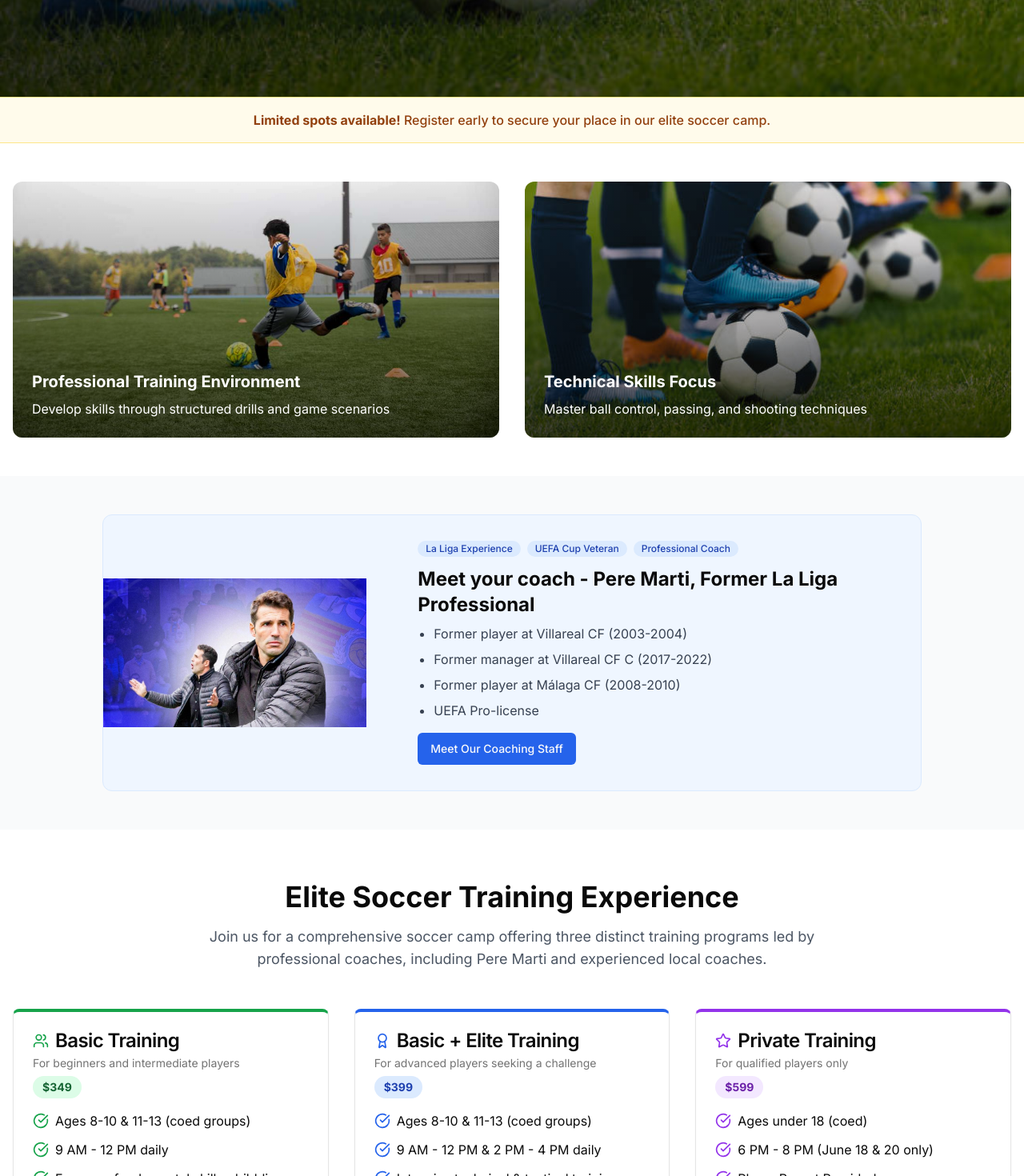
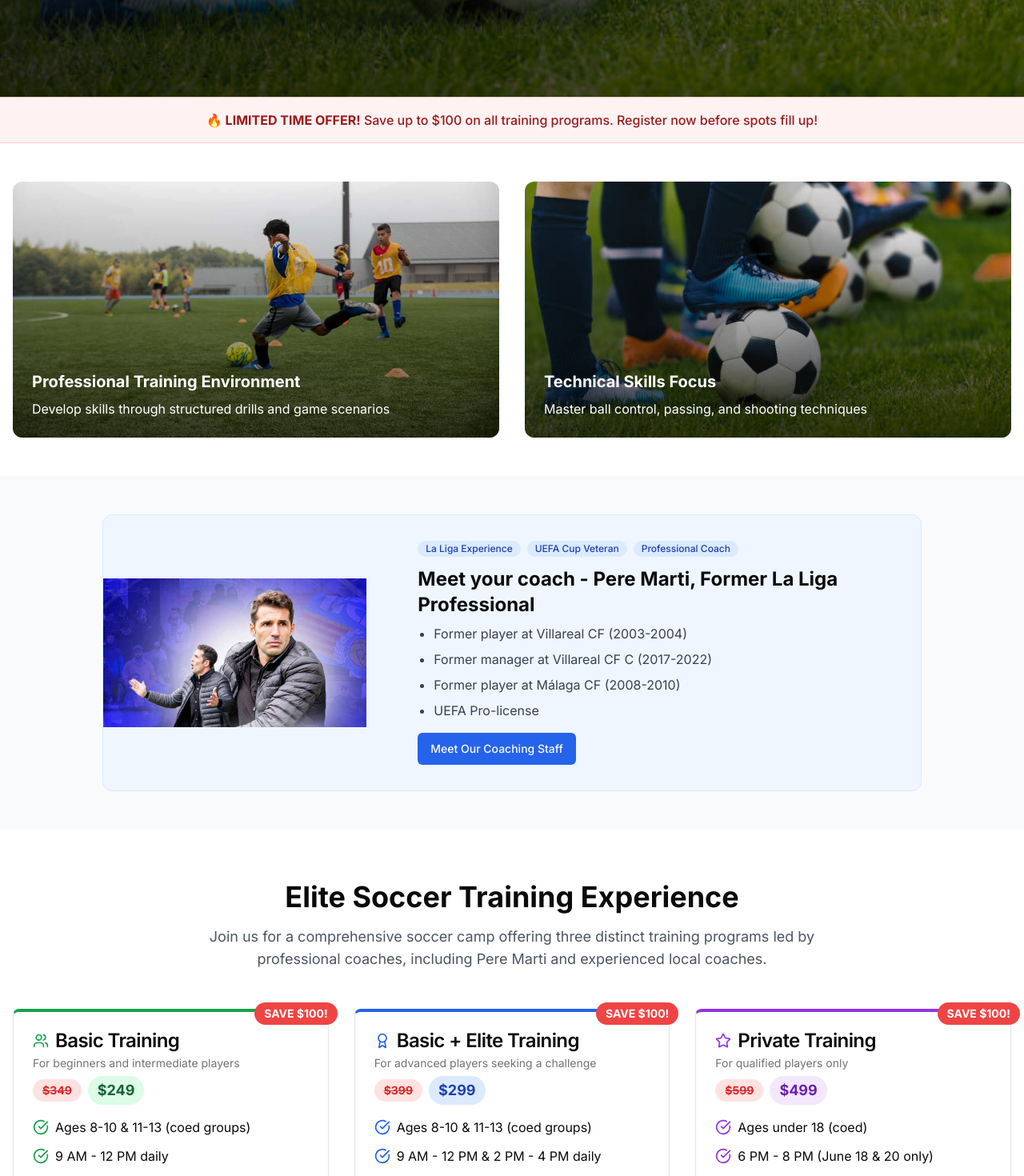
Before and after one commit to Gamugamu01/v0-soccer-camp-website, a Next.js app: page / in a window 1280 px wide. Shown: the part 660-2130 px from the top of the page at 80% size. Built offline with nearby package versions, Linux system fonts and the light colour scheme.

Commit message:
feat: implement promotional pricing strategy
Update pricing display with original and new discounted prices

Co-authored-by: null <209176003+Gamugamu01@users.noreply.github.com>

```diff
--- a/app/page.tsx
+++ b/app/page.tsx
@@ -62,11 +62,11 @@ export default function Home() {
       </section>
 
       {/* Announcement Banner */}
-      <section className="bg-amber-50 border-y border-amber-200">
+      <section className="bg-red-50 border-y border-red-200">
         <div className="container mx-auto px-4 py-4 text-center">
-          <p className="text-amber-800 font-medium">
-            <span className="font-bold">Limited spots available!</span> Register early to secure your place in our elite
-            soccer camp.
+          <p className="text-red-800 font-medium">
+            <span className="font-bold">🔥 LIMITED TIME OFFER!</span> Save up to $100 on all training programs. Register
+            now before spots fill up!
           </p>
         </div>
       </section>
@@ -154,15 +154,21 @@ export default function Home() {
           </div>
 
           <div className="grid md:grid-cols-3 gap-8">
-            <Card className="border-t-4 border-t-green-600">
+            <Card className="border-t-4 border-t-green-600 relative">
+              <div className="absolute -top-3 -right-3 bg-red-500 text-white px-3 py-1 rounded-full text-sm font-bold z-10">
+                SAVE $100!
+              </div>
               <CardHeader className="pb-4">
                 <CardTitle className="flex items-center gap-2">
                   <Users className="h-5 w-5 text-green-600" />
                   Basic Training
                 </CardTitle>
                 <CardDescription>For beginners and intermediate players</CardDescription>
-                <div className="mt-2 flex flex-wrap gap-2">
-                  <span className="bg-green-100 text-green-800 text-sm font-bold px-3 py-1 rounded-full">$349</span>
+                <div className="mt-2 flex flex-wrap gap-2 items-center">
+                  <span className="bg-red-100 text-red-600 text-sm font-bold px-3 py-1 rounded-full line-through">
+                    $349
+                  </span>
+                  <span className="bg-green-100 text-green-800 text-lg font-bold px-3 py-1 rounded-full">$249</span>
                 </div>
               </CardHeader>
               <CardContent>
@@ -194,15 +200,21 @@ export default function Home() {
               </CardContent>
             </Card>
 
-            <Card className="border-t-4 border-t-blue-600">
+            <Card className="border-t-4 border-t-blue-600 relative">
+              <div className="absolute -top-3 -right-3 bg-red-500 text-white px-3 py-1 rounded-full text-sm font-bold z-10">
+                SAVE $100!
+              </div>
               <CardHeader className="pb-4">
                 <CardTitle className="flex items-center gap-2">
                   <Award className="h-5 w-5 text-blue-600" />
                   Basic + Elite Training
                 </CardTitle>
                 <CardDescription>For advanced players seeking a challenge</CardDescription>
-                <div className="mt-2 flex flex-wrap gap-2">
-                  <span className="bg-blue-100 text-blue-800 text-sm font-bold px-3 py-1 rounded-full">$399</span>
+                <div className="mt-2 flex flex-wrap gap-2 items-center">
+                  <span className="bg-red-100 text-red-600 text-sm font-bold px-3 py-1 rounded-full line-through">
+                    $399
+                  </span>
+                  <span className="bg-blue-100 text-blue-800 text-lg font-bold px-3 py-1 rounded-full">$299</span>
                 </div>
               </CardHeader>
               <CardContent>
@@ -234,15 +246,21 @@ export default function Home() {
               </CardContent>
             </Card>
 
-            <Card className="border-t-4 border-t-purple-600">
+            <Card className="border-t-4 border-t-purple-600 relative">
+              <div className="absolute -top-3 -right-3 bg-red-500 text-white px-3 py-1 rounded-full text-sm font-bold z-10">
+                SAVE $100!
+              </div>
               <CardHeader className="pb-4">
                 <CardTitle className="flex items-center gap-2">
                   <Star className="h-5 w-5 text-purple-600" />
                   Private Training
                 </CardTitle>
                 <CardDescription>For qualified players only</CardDescription>
-                <div className="mt-2 flex flex-wrap gap-2">
-                  <span className="bg-purple-100 text-purple-800 text-sm font-bold px-3 py-1 rounded-full">$599</span>
+                <div className="mt-2 flex flex-wrap gap-2 items-center">
+                  <span className="bg-red-100 text-red-600 text-sm font-bold px-3 py-1 rounded-full line-through">
+                    $599
+                  </span>
+                  <span className="bg-purple-100 text-purple-800 text-lg font-bold px-3 py-1 rounded-full">$499</span>
                 </div>
               </CardHeader>
               <CardContent>
--- a/app/programs/page.tsx
+++ b/app/programs/page.tsx
@@ -13,6 +13,9 @@ export default function ProgramsPage() {
           Our camp offers three distinct training programs designed to cater to different skill levels and development
           needs.
         </p>
+        <div className="mt-6 bg-red-50 border border-red-200 rounded-lg p-4">
+          <p className="text-red-800 font-bold text-lg">🔥 LIMITED TIME OFFER - SAVE $100 ON ALL PROGRAMS!</p>
+        </div>
       </div>
 
       <Tabs defaultValue="basic" className="max-w-4xl mx-auto">
@@ -23,7 +26,10 @@ export default function ProgramsPage() {
         </TabsList>
 
         <TabsContent value="basic" id="basic" className="mt-6">
-          <Card>
+          <Card className="relative">
+            <div className="absolute -top-3 -right-3 bg-red-500 text-white px-3 py-1 rounded-full text-sm font-bold z-10">
+              SAVE $100!
+            </div>
             <CardHeader className="bg-green-50">
               <div className="flex items-center gap-3 mb-2">
                 <div className="w-10 h-10 bg-green-100 rounded-full flex items-center justify-center">
@@ -32,8 +38,14 @@ export default function ProgramsPage() {
                 <CardTitle className="text-2xl text-green-700">Basic Training Session</CardTitle>
               </div>
               <CardDescription>For beginners and intermediate players</CardDescription>
-              <div className="mt-3 flex flex-wrap gap-2">
-                <span className="bg-green-100 text-green-800 text-sm font-bold px-3 py-1 rounded-full">$349</span>
+              <div className="mt-3 flex flex-wrap gap-2 items-center">
+                <span className="bg-red-100 text-red-600 text-sm font-bold px-3 py-1 rounded-full line-through">
+                  $349
+                </span>
+                <span className="bg-green-100 text-green-800 text-xl font-bold px-4 py-2 rounded-full">$249</span>
+                <span className="bg-yellow-100 text-yellow-800 text-sm font-medium px-2 py-1 rounded-full">
+                  Save $100!
+                </span>
               </div>
             </CardHeader>
             <CardContent className="pt-6">
@@ -121,7 +133,10 @@ export default function ProgramsPage() {
         </TabsContent>
 
         <TabsContent value="elite" id="elite" className="mt-6">
-          <Card>
+          <Card className="relative">
+            <div className="absolute -top-3 -right-3 bg-red-500 text-white px-3 py-1 rounded-full text-sm font-bold z-10">
+              SAVE $100!
+            </div>
             <CardHeader className="bg-blue-50">
               <div className="flex items-center gap-3 mb-2">
                 <div className="w-10 h-10 bg-blue-100 rounded-full flex items-center justify-center">
@@ -130,8 +145,14 @@ export default function ProgramsPage() {
                 <CardTitle className="text-2xl text-blue-700">Basic + Elite Training Session</CardTitle>
               </div>
               <CardDescription>For advanced players seeking a challenge</CardDescription>
-              <div className="mt-3 flex flex-wrap gap-2">
-                <span className="bg-blue-100 text-blue-800 text-sm font-bold px-3 py-1 rounded-full">$399</span>
+              <div className="mt-3 flex flex-wrap gap-2 items-center">
+                <span className="bg-red-100 text-red-600 text-sm font-bold px-3 py-1 rounded-full line-through">
+                  $399
+                </span>
+                <span className="bg-blue-100 text-blue-800 text-xl font-bold px-4 py-2 rounded-full">$299</span>
+                <span className="bg-yellow-100 text-yellow-800 text-sm font-medium px-2 py-1 rounded-full">
+                  Save $100!
+                </span>
               </div>
             </CardHeader>
             <CardContent className="pt-6">
@@ -219,7 +240,10 @@ export default function ProgramsPage() {
         </TabsContent>
 
         <TabsContent value="private" id="private" className="mt-6">
-          <Card>
+          <Card className="relative">
+            <div className="absolute -top-3 -right-3 bg-red-500 text-white px-3 py-1 rounded-full text-sm font-bold z-10">
+              SAVE $100!
+            </div>
             <CardHeader className="bg-purple-50">
               <div className="flex items-center gap-3 mb-2">
                 <div className="w-10 h-10 bg-purple-100 rounded-full flex items-center justify-center">
@@ -228,8 +252,14 @@ export default function ProgramsPage() {
                 <CardTitle className="text-2xl text-purple-700">Private Training Session</CardTitle>
               </div>
               <CardDescription>For qualified players only</CardDescription>
-              <div className="mt-3 flex flex-wrap gap-2">
-                <span className="bg-purple-100 text-purple-800 text-sm font-bold px-3 py-1 rounded-full">$599</span>
+              <div className="mt-3 flex flex-wrap gap-2 items-center">
+                <span className="bg-red-100 text-red-600 text-sm font-bold px-3 py-1 rounded-full line-through">
+                  $599
+                </span>
+                <span className="bg-purple-100 text-purple-800 text-xl font-bold px-4 py-2 rounded-full">$499</span>
+                <span className="bg-yellow-100 text-yellow-800 text-sm font-medium px-2 py-1 rounded-full">
+                  Save $100!
+                </span>
               </div>
             </CardHeader>
             <CardContent className="pt-6">
--- a/app/register/payment/page.tsx
+++ b/app/register/payment/page.tsx
@@ -39,13 +39,27 @@ export default function PaymentPage() {
   const getProgramPrice = (programCode: string | null) => {
     switch (programCode) {
       case "basic":
+        return "$249"
+      case "elite":
+        return "$299"
+      case "private":
+        return "$499"
+      default:
+        return "See program details"
+    }
+  }
+
+  // Get original price for display
+  const getOriginalPrice = (programCode: string | null) => {
+    switch (programCode) {
+      case "basic":
         return "$349"
       case "elite":
         return "$399"
       case "private":
         return "$599"
       default:
-        return "See program details"
+        return ""
     }
   }
 
@@ -72,8 +86,11 @@ export default function PaymentPage() {
               <CreditCard className="h-5 w-5 text-green-600" />
               Complete Your Payment
             </CardTitle>
-            <CardDescription>
-              {getProgramName(program)} - {getProgramPrice(program)}
+            <CardDescription className="flex items-center gap-2">
+              {getProgramName(program)} -
+              <span className="line-through text-red-600 ml-2">{getOriginalPrice(program)}</span>
+              <span className="font-bold text-green-600 text-lg">{getProgramPrice(program)}</span>
+              <span className="bg-red-500 text-white px-2 py-1 rounded text-sm font-bold ml-2">SAVE $100!</span>
             </CardDescription>
           </CardHeader>
           <CardContent>
```
Also changed, not shown: 1 other file (tests, documents, lock files or other folders).
